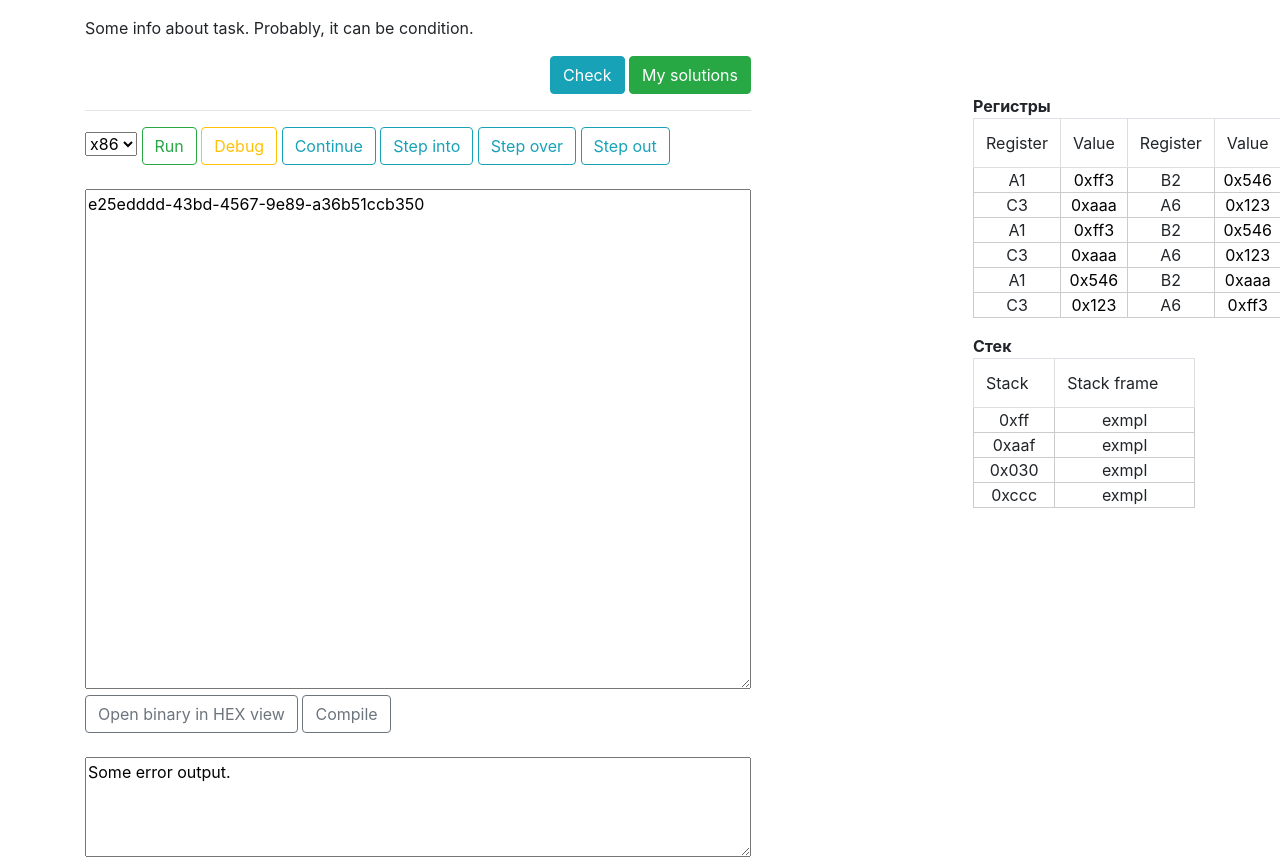
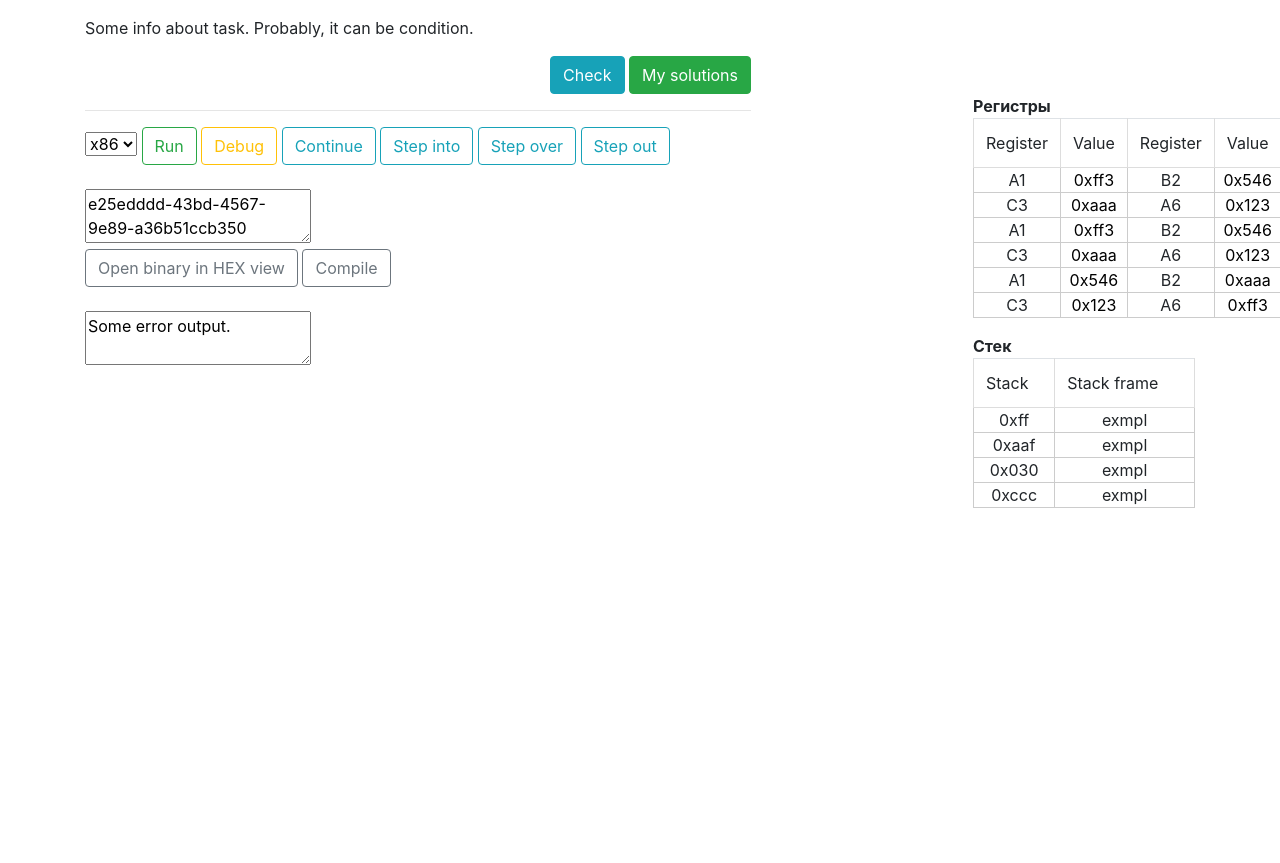
Before and after one commit to OSLL/asm_web_debug, a Flask app: page /e25edddd-43bd-4567-9e89-a36b51ccb350 in a window 1280 px wide. Shown: the part 54-917 px from the top of the page. After the commit the page ends 562 px from the top, so only its background shows below. Run offline with Flask 2, Linux system fonts and the light colour scheme; some libraries are stand-ins or nearby versions.

Commit message:
rm outdated styles

```diff
--- a/src/app/static/css/base.css
+++ b/src/app/static/css/base.css
@@ -5,17 +5,6 @@
     margin-right: auto;
     margin-left: auto;
     margin: 1%;
-}
-
-.code {
-    height: 500px;
-    width: 100%;
-}
-
-.build_log {
-    height: 100px;
-    width: 100%;
-    resize: vertical
 }
 
 #header {
```
